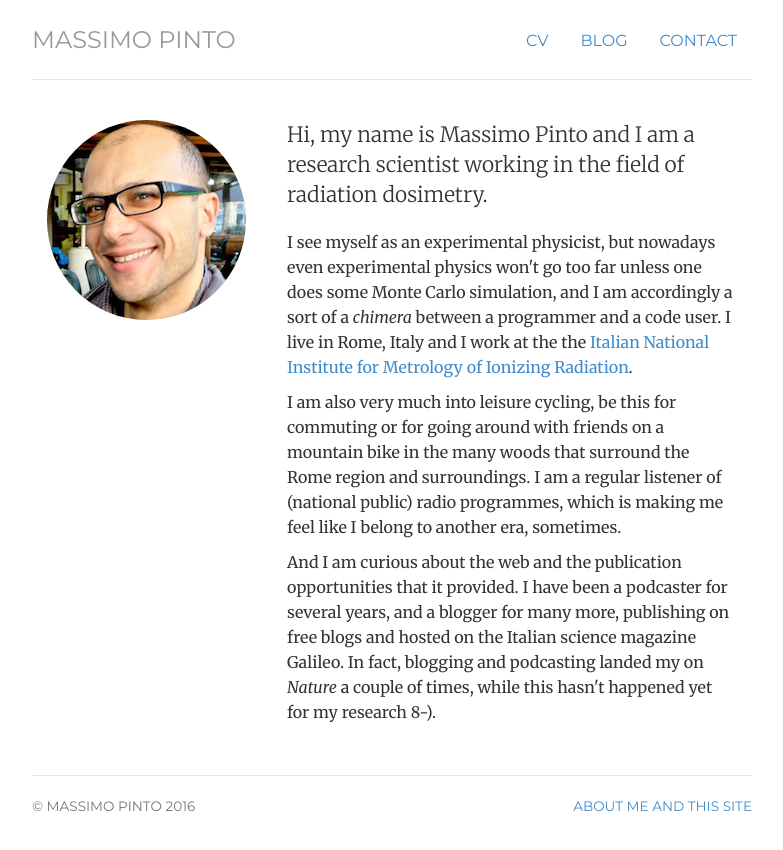
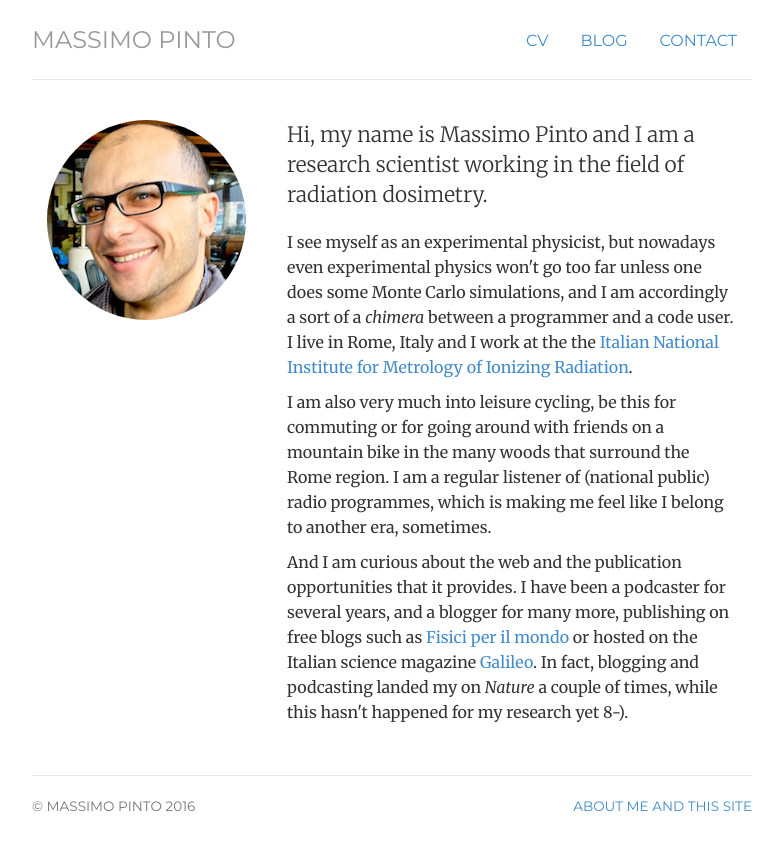
Before and after one commit to massimopinto/massimopinto.github.io, a Jekyll site: the page built from index.html, in a window 1280 px wide. Shown: the top 850 px of the page, without its empty margins (248-1031 px from the left). Built offline with Jekyll 4.4.1, drawn with Linux system fonts in a browser that asks for light colours; nearby versions of some CDN libraries; library files that are not in the unit come from our copies.

Commit message:
A few minor improvements on text every other page pretty much.

```diff
--- a/cv/index.html
+++ b/cv/index.html
@@ -20,7 +20,7 @@ description: Current CV for Massimo Pinto, a Research Scientist living in Rome,
 				Via Anguillarese 301<br>
 				Santa Maria di Galeria, RM 00123<br>
 				<abbr title="phone">P:</abbr> (+39) 06.3048.4662<br>
-				<span class="obfuscate">moc.em@otnip.omissam</span>
+				<span class="obfuscate">ti.aene@otnip.omissam</span>
 				</address>
 				</div>
 
@@ -30,7 +30,6 @@ description: Current CV for Massimo Pinto, a Research Scientist living in Rome,
 				<p><strong><abbr title="Philosophiae Doctor">Ph.D.</abbr> in Oncology/Physics, University College London, London, UK, 2002</strong></p>
 				<!-- <a href="/MassimoPintoPhD2002-singlepage.pdf" class="btn btn-default pull-right" title="Download Ph.D. thesis">Download Thesis (PDF)</a> -->
 				<!--<a href="/files/" title="Induction and Rejoining of DNA Double-Strand Breaks in Human Cells after Exposure to Ionising Radiation: an Experimental and Modelling Approach> </a> -->
-				<br>
 				<p><strong><abbr title="Batchelor of Science">BSc</abbr> in Physics, University of Naples, Naples, Italy, 1998</strong></p>
 
 				<h2>Professional Employment</h2>
--- a/index.html
+++ b/index.html
@@ -13,10 +13,10 @@ description: Massimo Pinto is a Research Scientist, bicyle commuter and mountain
 	</div>
 	<div itemscope itemtype="http://data-vocabulary.org/Person" class="col-sm-8">
 	<p class="lead">Hi, my name is <span itemprop="name">Massimo Pinto</span> and I am a research scientist working in the field of radiation dosimetry.</p>
-	<p>I see myself as an experimental <span itemprop="title">physicist</span>, but nowadays even experimental physics won't go too far unless one does some Monte Carlo simulation, and I am accordingly a sort of a <em>chimera</em> between a <span itemprop="title">programmer</span> and a <span itemprop="title">code user</span>. I live in <span itemprop="address" itemscope
+	<p>I see myself as an experimental <span itemprop="title">physicist</span>, but nowadays even experimental physics won't go too far unless one does some Monte Carlo simulations, and I am accordingly a sort of a <em>chimera</em> between a <span itemprop="title">programmer</span> and a <span itemprop="title">code user</span>. I live in <span itemprop="address" itemscope
     itemtype="http://data-vocabulary.org/Address"> <span itemprop="locality">Rome</span>, <span itemprop="region">Italy</span></span> and I work at the  <span itemprop="affiliation">the <a href="http://www.inmri.enea.it">Italian National Institute for Metrology of Ionizing Radiation</a></span>.</p>
-		<p>I am also very much into leisure cycling, be this for commuting or for going around with friends on a mountain bike in the many woods that surround the Rome region and surroundings. I am a regular listener of (national public) radio programmes, which is making me feel like I belong to another era, sometimes.</p>
-		<p>And I am curious about the web and the publication opportunities that it provided. I have been a podcaster for several years, and a blogger for many more, publishing on free blogs and hosted on the Italian science magazine Galileo. In fact, blogging and podcasting landed my on <em>Nature</em> a couple of times, while this hasn't happened yet for my research 8-).</p>
+		<p>I am also very much into leisure cycling, be this for commuting or for going around with friends on a mountain bike in the many woods that surround the <span itemprop="locality">Rome</span> region. I am a regular listener of (national public) radio programmes, which is making me feel like I belong to another era, sometimes.</p>
+		<p>And I am curious about the web and the publication opportunities that it provides. I have been a podcaster for several years, and a blogger for many more, publishing on free blogs such as <a href="https://fisiciaroundtheworld.wordpress.com">Fisici per il mondo</a> or hosted on the Italian science magazine <a href="http://www.galileonet.it">Galileo</a>. In fact, blogging and podcasting landed my on <em>Nature</em> a couple of times, while this hasn't happened for my research yet 8-).</p>
 	</div>
 </div>
 <!-- </div> -->
```
Also changed, not shown: about/index.html (+5 -5 lines).
